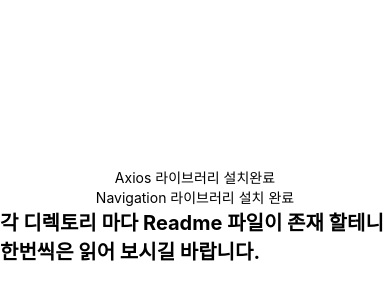
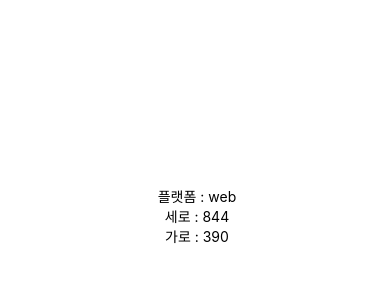
Before and after one commit to ArinMiru/uni_opensoop, a React Native app: screen / in a window 390 px wide. Shown: the part 206-506 px from the top of the page. Built offline with nearby package versions, Linux system fonts and the light colour scheme.

Commit message:
기능 추가 : 기기 정보 습득
기기의 플랫폼 , 해상도 정보를 가져와 파싱하는 함수 개발 완료.

```diff
--- a/App.tsx
+++ b/App.tsx
@@ -1,16 +1,17 @@
 import { StatusBar } from "expo-status-bar";
-import { StyleSheet, Text, View } from "react-native";
+import { StyleSheet, Text, View, Button } from "react-native";
+import {
+  currentPlatform,
+  deviceHeight,
+  deviceWidth,
+} from "./Src/Utils/DeviceUtils";
 
 export default function App() {
   return (
     <View style={styles.container}>
-      <Text>Axios 라이브러리 설치완료</Text>
-      <Text>Navigation 라이브러리 설치 완료</Text>
-      <Text style={{ fontSize: 20, fontWeight: "bold" }}>
-        각 디렉토리 마다 Readme 파일이 존재 할테니 한번씩은 읽어 보시길
-        바랍니다.
-      </Text>
-      <StatusBar style="auto" />
+      <Text> 플랫폼 : {currentPlatform}</Text>
+      <Text> 세로 : {deviceHeight}</Text>
+      <Text> 가로 : {deviceWidth}</Text>
     </View>
   );
 }
--- /dev/null
+++ b/Src/Utils/DeviceUtils.ts
@@ -0,0 +1,7 @@
+import { Platform, Dimensions } from "react-native"; // Platform , Dimensions 사용 위해 선언
+
+const { width, height } = Dimensions.get("window"); // 기기의 해상도 정보를 가져옴
+
+export const currentPlatform: string = Platform.OS; // 플랫폼 정보 가져오기
+export const deviceWidth: number = width; // 기기의 가로 길이 가져오기
+export const deviceHeight: number = height; // 기기의 세로 길이 가져오기
```
Also changed, not shown: 2 other files (tests, documents, lock files or other folders).
